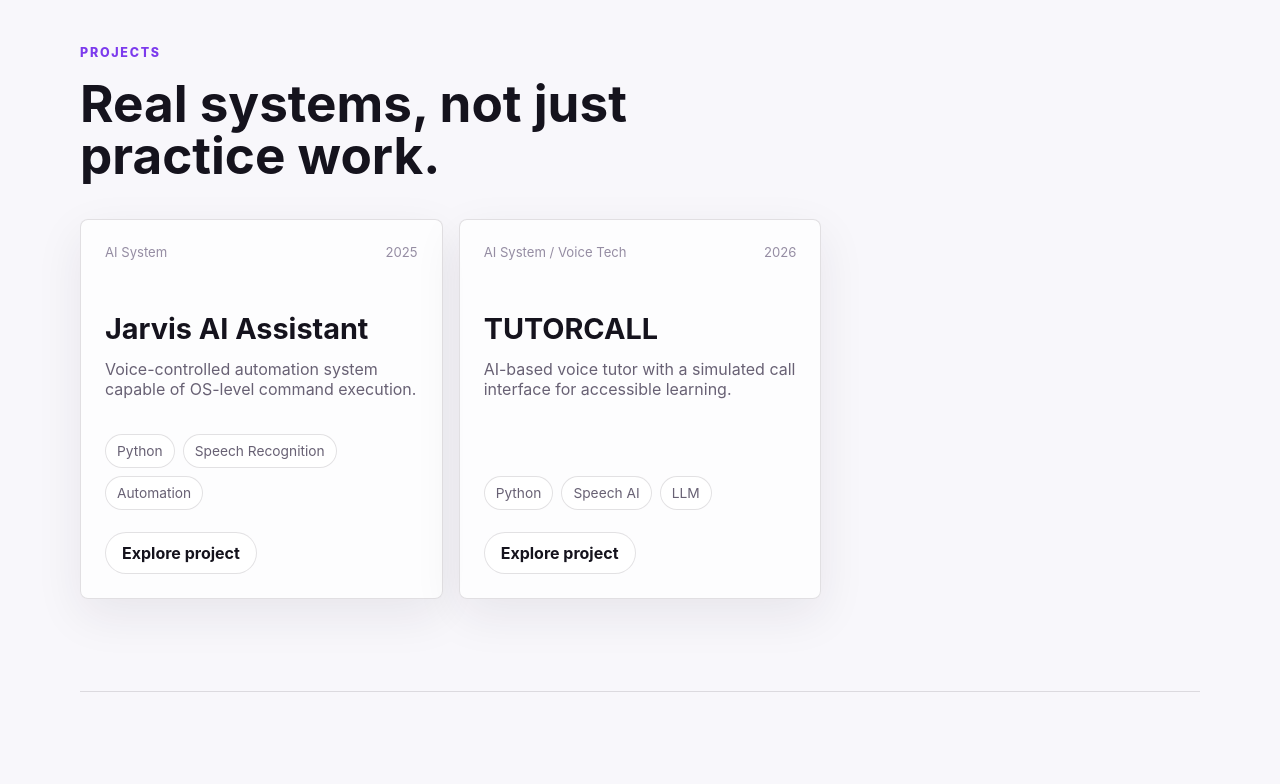
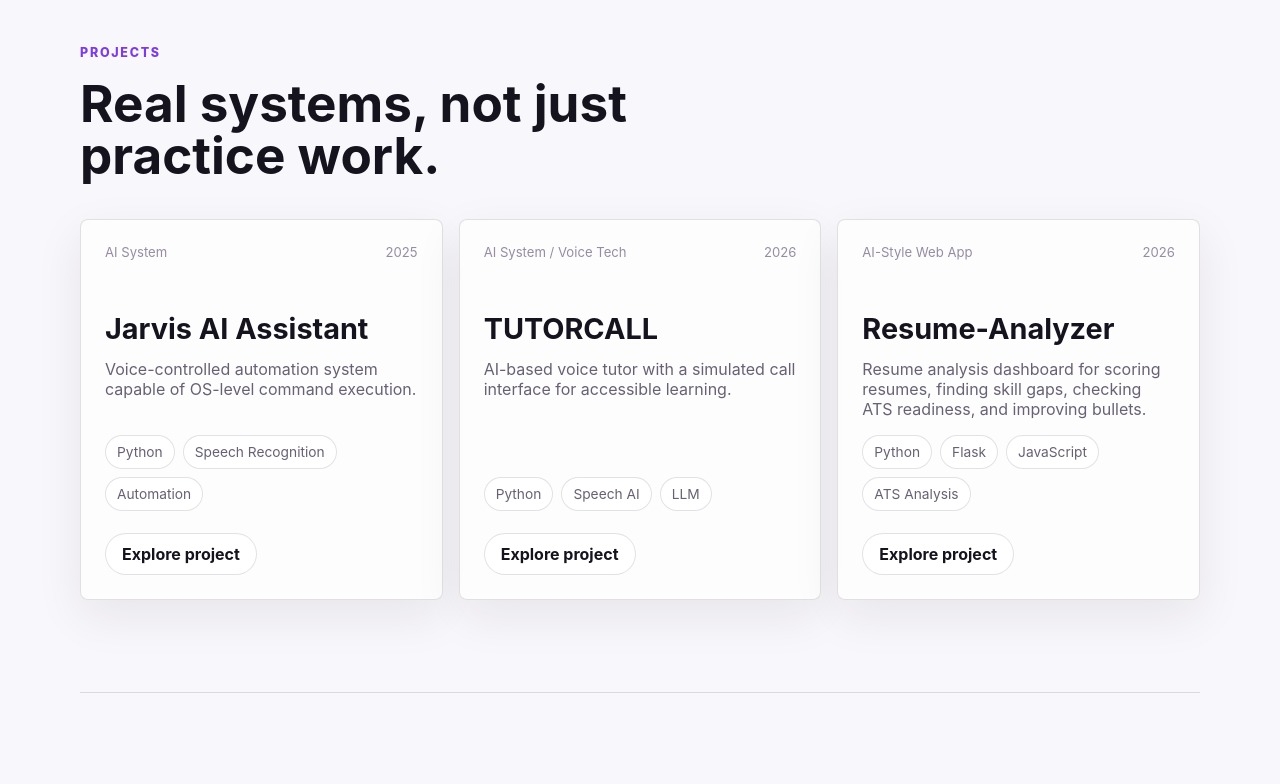
Before and after one commit to Karthikeya-Kinthada-25/portfolio, a React app: page / in a window 1280 px wide. Shown: the part 1219-2003 px from the top of the page. Built offline with nearby package versions, Linux system fonts and the light colour scheme; the HTML template or start-up script is replaced by a standard one.

Commit message:
Add Resume-Analyzer project and fix typo
Added a new project 'Resume-Analyzer' with details, stack, and links. Corrected a typo in the university name.

```diff
--- a/src/App.jsx
+++ b/src/App.jsx
@@ -36,6 +36,20 @@ const projects = [
     github: 'https://github.com/Karthikeya-Kinthada-25/tutorcall-ai',
     linkedin:
       'https://www.linkedin.com/posts/karthikeya-kinthada-4869a72bb_ai-edtech-userexperience-activity-7466569887709102081-sGay?utm_source=share&utm_medium=member_desktop&rcm=ACoAAEza9-YBof2V70XQTp6Q9Rrto10ZOkNQ64w',
+  },
+  {
+    name: 'Resume-Analyzer',
+    type: 'AI-Style Web App',
+    year: '2026',
+    description:
+      'Resume analysis dashboard for scoring resumes, finding skill gaps, checking ATS readiness, and improving bullets.',
+    detail:
+      'Resume-Analyzer is a full-stack Flask and JavaScript project that extracts resume text, compares it with target roles and job descriptions, calculates score breakdowns, highlights missing skills, checks ATS signals, and generates stronger resume bullet suggestions with a clean animated dashboard.',
+    stack: ['Python', 'Flask', 'JavaScript', 'ATS Analysis'],
+    video: '/videos/resume-analyzer.mp4',
+    github: 'https://github.com/Karthikeya-Kinthada-25/resume-analyzer',
+    linkedin:
+      'https://www.linkedin.com/posts/karthikeya-kinthada-4869a72bb_webdevelopment-python-flask-ugcPost-7476570785139257344-qgBl/?utm_source=share&utm_medium=member_desktop&rcm=ACoAAEza9-YBof2V70XQTp6Q9Rrto10ZOkNQ64w',
   },
 ]
 
@@ -200,7 +214,7 @@ function App() {
           <p className="eyebrow">Portfolio / 2026</p>
           <h1>Karthikeya Kinthada</h1>
           <p className="intro">
-            Computer Science and Engineering student at MVGR COLLEGE OF ENGINEERING
+            Computer Science and Engineering student at MVGR COLLEGE OF ENGINEERNG
           </p>
 
           <div className="hero-actions" aria-label="Primary actions">
```
